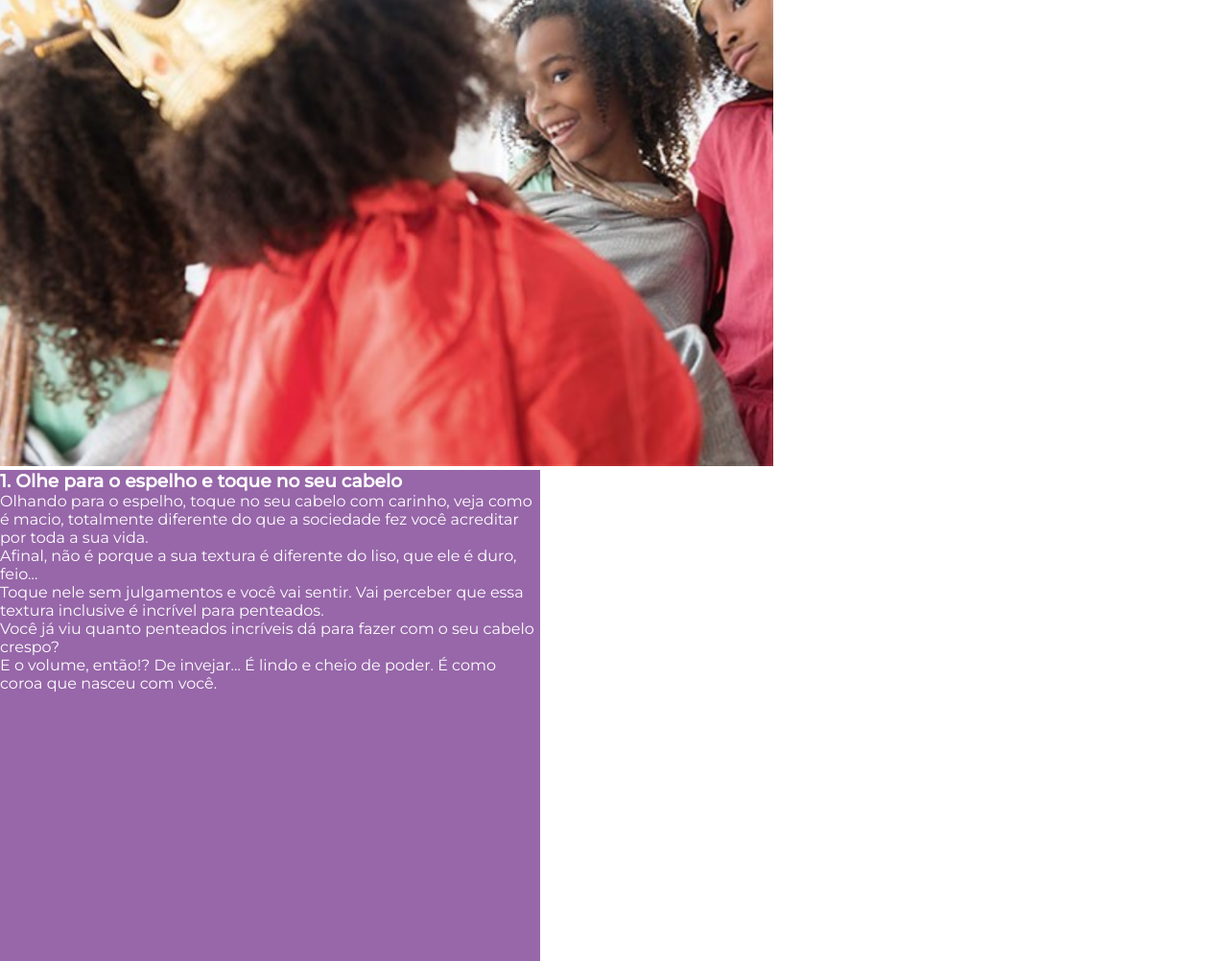
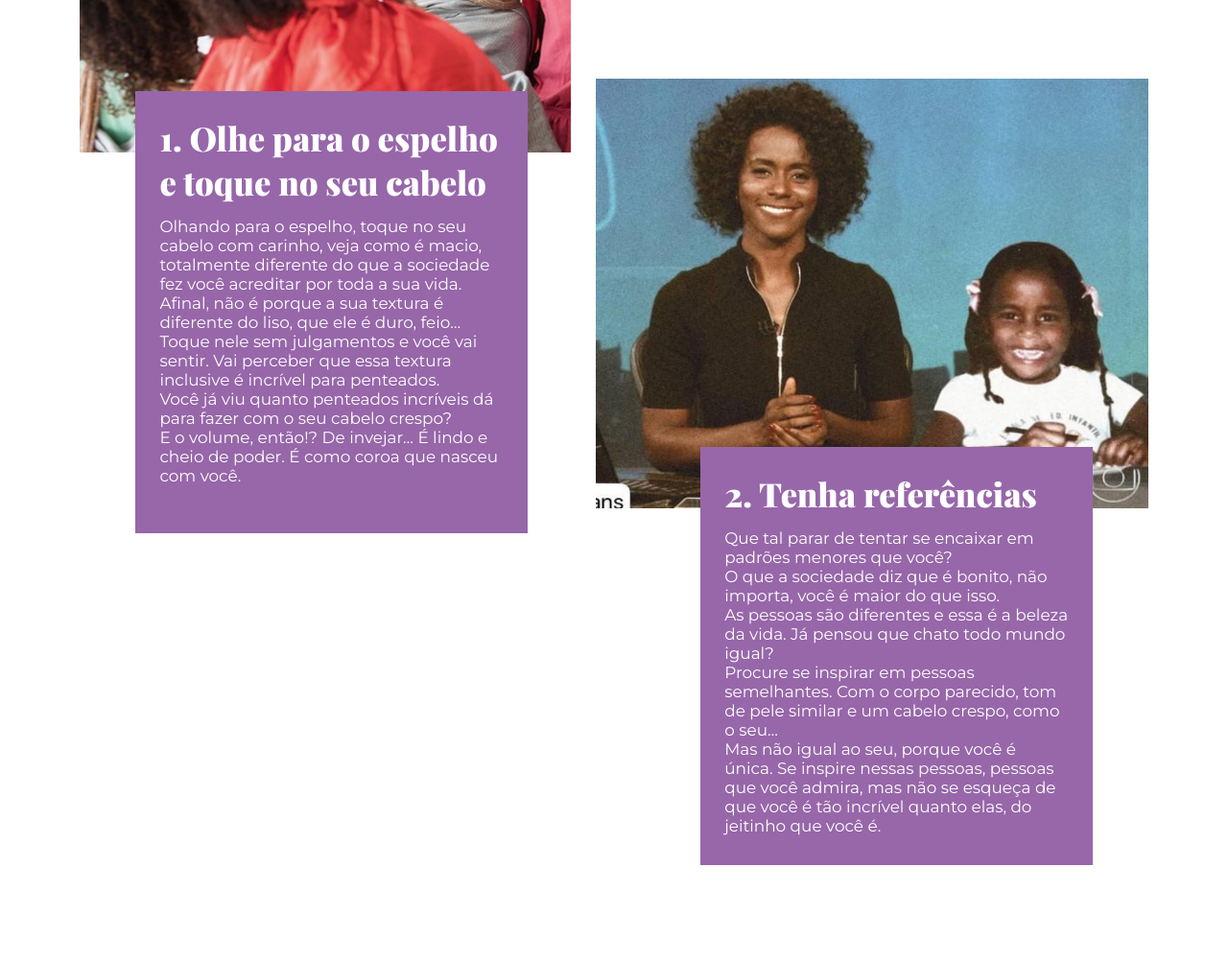
Before and after one commit to VanessaTrajano/Crespos, a plain HTML site: page index.html in a window 1280 px wide. Shown: the part 1440-2442 px from the top of the page at 96% size. After the commit the page ends 2342 px from the top, so only its background shows below. Drawn offline with nearby package versions, Linux system fonts and the light colour scheme.

Commit message:
Fiz a segunda div com uma dica e a posicionei

```diff
--- a/index.html
+++ b/index.html
@@ -62,6 +62,19 @@
                     <p>E o volume, então!? De invejar… É lindo e cheio de poder. É como coroa que nasceu com você.</p>
                 </div>
             </div>
+            <div class="dica-num2">
+                <figure>
+                    <img src="./img/referencias.png" alt="Mulheres negras no jornal">
+                </figure>
+                <div>
+                    <h3>2. Tenha referências</h3>
+                    <p>Que tal parar de tentar se encaixar em padrões menores que você?</p>
+                    <p>O que a sociedade diz que é bonito, não importa, você é maior do que isso.</p>
+                    <p>As pessoas são diferentes e essa é a beleza da vida. Já pensou que chato todo mundo igual?</p>
+                    <p>Procure se inspirar em pessoas semelhantes. Com o corpo parecido, tom de pele similar e um cabelo crespo, como o seu…</p>
+                    <p>Mas não igual ao seu, porque você é única. Se inspire nessas pessoas, pessoas que você admira, mas não se esqueça de que você é tão incrível quanto elas, do jeitinho que você é.</p>
+                </div>
+            </div>
         </section>
     </main>
 </body>
--- a/style.css
+++ b/style.css
@@ -96,6 +96,7 @@ main{
     display: flex;
     justify-content: space-evenly;
     align-items: center;
+    position: absolute;
 }
 .intro-titulo{
     width: 60vw;
@@ -115,11 +116,52 @@ main{
     font-size: 1.4vw;
 }
 .dica-num1 img{
-    width: 63vw;
-    height: 52vw;
+    width: 40vw;
+    height: 30vw;
+    position: absolute;
+    left: 6.5vw;
+    top: 26vw;
 }
 .dica-num1 div{
     background-color: #9767A9;
-    height: 40vw;
-    width: 44vw;
+    height: 36vw;
+    width: 32vw;
+    position: absolute;
+    left: 11vw;
+    top: 51vw;
+    padding: 2vw;
 }
+.dica-num1 h3{
+    font-size: 2.7vw;
+    text-align: left;
+    font-family: 'Playfair Display';
+    padding-bottom: 1vw;
+}
+.dica-num1 p{
+    font-size: 1.32vw;
+}
+.dica-num2 img{
+    width: 45vw;
+    height: 35vw;
+    position: absolute;
+    right: 6.5vw;
+    top: 50vw;
+}
+.dica-num2 div{
+    background-color: #9767A9;
+    height: 34vw;
+    width: 32vw;
+    position: absolute;
+    padding: 2vw;
+    right: 11vw;
+    top: 80vw;
+}
+.dica-num2 h3{
+    font-size: 2.7vw;
+    text-align: left;
+    font-family: 'Playfair Display';
+    padding-bottom: 1vw;
+}
+.dica-num2 p{
+    font-size: 1.32vw;
+}
```
Also changed, not shown: img/referencias.png (added).
